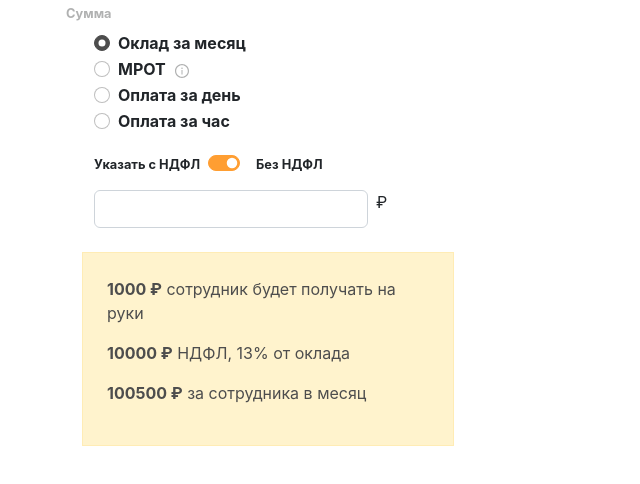
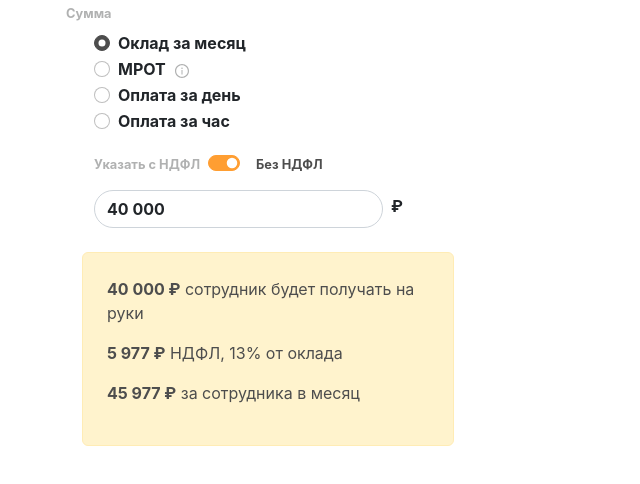
Before and after one commit to OlgaDrozdova/salary-radio-list, a React (Create React App) app: page / in a window 1280 px wide. Shown: the top 484 px of the page, without its empty margins (0-640 px from the left). Built offline with nearby package versions, Linux system fonts and the light colour scheme.

Commit message:
add logic for salary

```diff
--- a/src/components/ControlSalary.tsx
+++ b/src/components/ControlSalary.tsx
@@ -11,7 +11,8 @@ import {
 import MoneyInput from './MoneyInput';
 import NDFLSwitcher from './NDFLSwitcher';
 import PayTypeRadioGroup from './PayTypeRadioGroup';
-import { PayType } from '../helpers/common';
+import { ndfl, PayType } from '../helpers/common';
+import { numberWithSpaces } from '../helpers/numberWithSpaces';
 
 interface FormData {
   salaryType?: string;
@@ -22,7 +23,7 @@ interface FormData {
 const testData = {
   salaryType: PayType.PAY_MONTHLY,
   isNDFL: true,
-  moneyInput: 0,
+  moneyInput: 40000,
 };
 
 const ControlSalary: React.FC<InjectedFormProps & FormData> = ({
@@ -31,30 +32,36 @@ const ControlSalary: React.FC<InjectedFormProps & FormData> = ({
   isNDFL,
   moneyInput,
 }) => {
-
   const isMROT = salaryType === PayType.MROT;
   const isMonthly = salaryType === PayType.PAY_MONTHLY;
+  const tax = 1 - ndfl / 100;
+  const salaryFact =
+    moneyInput && Math.round(isNDFL ? moneyInput : moneyInput * tax);
+  const salaryCommon =
+    moneyInput && Math.round(isNDFL ? moneyInput / tax : moneyInput);
+  const ndflValue = salaryCommon && salaryFact && salaryCommon - salaryFact;
 
-  console.log(salaryType, isMROT);
   return (
     <Form onSubmit={handleSubmit}>
       <Form.Label className='main-label'>Сумма</Form.Label>
       <Field name='salaryType' component={PayTypeRadioGroup} />
       {!isMROT && (
         <>
-          <Field name='isNDFL-switcher' component={NDFLSwitcher} />
-          <Field name='money-input' component={MoneyInput} />
+          <Field name='isNDFL' component={NDFLSwitcher} />
+          <Field name='moneyInput' component={MoneyInput} />
           {isMonthly && (
             <Alert variant='warning' className='mt-4 p-4 col-4'>
               <>
                 <p>
-                  <b>1000 ₽</b> сотрудник будет получать на руки
+                  <b>{numberWithSpaces(salaryFact)} ₽</b> сотрудник будет
+                  получать на руки
                 </p>
                 <p>
-                  <b>10000 ₽</b> НДФЛ, 13% от оклада
+                  <b>{numberWithSpaces(ndflValue)} ₽</b> НДФЛ, 13% от оклада
                 </p>
                 <p>
-                  <b>100500 ₽</b> за сотрудника в месяц
+                  <b>{numberWithSpaces(salaryCommon)} ₽</b> за сотрудника в
+                  месяц
                 </p>
               </>
             </Alert>
--- a/src/components/MoneyInput.tsx
+++ b/src/components/MoneyInput.tsx
@@ -1,14 +1,25 @@
 import React, { ChangeEvent } from 'react';
+import '../styles/MoneyInput.sass';
 import { Col, Form, Row } from 'react-bootstrap';
-import { WrappedFieldProps } from 'redux-form';
+import { connect } from 'react-redux';
+import { formValueSelector, WrappedFieldProps } from 'redux-form';
+import { MoneyInputLabel, PayType } from '../helpers/common';
+import { numberWithSpaces } from '../helpers/numberWithSpaces';
+import { numberWithoutSpaces } from '../helpers/numberWithoutSpaces';
 
-const MoneyInput: React.FC<WrappedFieldProps> = (props) => {
+interface IMoneyInput {
+  salaryType: PayType;
+}
+const MoneyInput: React.FC<WrappedFieldProps & IMoneyInput> = (props) => {
   const {
     input: { value, onChange },
+    salaryType,
   } = props;
 
   const handleChangeInput = (event: ChangeEvent<HTMLInputElement>) => {
-    onChange(event?.target.value);
+    if (event) {
+      onChange(numberWithoutSpaces(event?.target.value));
+    }
   };
 
   return (
@@ -17,15 +28,26 @@ const MoneyInput: React.FC<WrappedFieldProps> = (props) => {
         <Form.Control
           type='text'
           maxLength={10}
-          value={value}
+          value={numberWithSpaces(value)}
           onChange={handleChangeInput}
+          className='money-input'
+          pattern='\d*'
+          placeholder='0'
         />
       </Col>
       <Col>
-        <Form.Label>₽</Form.Label>
+        <Form.Label className='money-input__label mt-1'>
+          {MoneyInputLabel[salaryType]}
+        </Form.Label>
       </Col>
     </Form.Group>
   );
 };
 
-export default MoneyInput;
+const selector = formValueSelector('salary');
+const connectedMoneyInput = connect((state: any) => {
+  return {
+    salaryType: selector(state, 'salaryType'),
+  };
+})(MoneyInput);
+export default connectedMoneyInput;
--- a/src/components/NDFLSwitcher.tsx
+++ b/src/components/NDFLSwitcher.tsx
@@ -1,24 +1,38 @@
-import React from 'react';
+import React, { ChangeEvent } from 'react';
 import '../styles/NDFLSwitcher.sass';
 import { Form, Row, Col } from 'react-bootstrap';
+import { WrappedFieldProps } from 'redux-form';
 
-const NDFLSwitcher: React.FC = () => {
+const NDFLSwitcher: React.FC<WrappedFieldProps> = (props) => {
+  const {
+    input: { value, onChange },
+  } = props;
+
+  const handleOnChangeNDFL = (event: ChangeEvent<HTMLInputElement>) => {
+    if (event) {
+      onChange(event.target.checked);
+    }
+  };
   return (
     <Form.Group as={Row} className='mx-2 my-2 row-cols-auto g-2'>
       <Col>
-        <Form.Label className='ndfl-label'>Указать с НДФЛ</Form.Label>
+        <Form.Label className={'ndfl-label__on' + (!value ? ' active' : '')}>
+          Указать с НДФЛ
+        </Form.Label>
       </Col>
       <Col>
         <Form.Check
           type='switch'
           id='ndfl-switcher'
           defaultChecked
-          // checked={true}
-          onChange={() => {}}
+          checked={value}
+          onChange={handleOnChangeNDFL}
         />
       </Col>
       <Col>
-        <Form.Label className='ndfl-label'>Без НДФЛ</Form.Label>
+        <Form.Label className={'ndfl-label__off' + (value ? ' active' : '')}>
+          Без НДФЛ
+        </Form.Label>
       </Col>
     </Form.Group>
   );
--- a/src/components/PayTypeRadioGroup.tsx
+++ b/src/components/PayTypeRadioGroup.tsx
@@ -11,7 +11,9 @@ const PayTypeRadioGroup: React.FC<WrappedFieldProps> = (props) => {
   } = props;
 
   const handleChangeSalaryType = (event: ChangeEvent<HTMLInputElement>) => {
-    onChange(event?.target.value);
+    if (event) {
+      onChange(event.target.value);
+    }
   };
 
   return (
--- a/src/helpers/common.ts
+++ b/src/helpers/common.ts
@@ -4,3 +4,12 @@ export enum PayType {
     PAY_DAILY = 'Оплата за день',
     PAY_HOUR = 'Оплата за час'
 };
+
+export const MoneyInputLabel: { [key in PayType]: string } = {
+    [PayType.PAY_MONTHLY]: '₽',
+    [PayType.MROT]: '',
+    [PayType.PAY_DAILY]: '₽ в день',
+    [PayType.PAY_HOUR]: '₽ в час',
+};
+
+export const ndfl = 13;
--- /dev/null
+++ b/src/helpers/numberWithSpaces.ts
@@ -0,0 +1,4 @@
+export const numberWithSpaces = (x: number | undefined): string => {
+    if (!x) return '';
+    return x.toString().replace(/\B(?=(\d{3})+(?!\d))/g, " ");
+}
--- /dev/null
+++ b/src/helpers/numberWithoutSpaces.ts
@@ -0,0 +1,4 @@
+export const numberWithoutSpaces = (x: string): number => {
+    const output = parseInt(x.replace(/\D/g, ''))
+    return !output ? 0 : output;
+}
--- a/src/styles/ControlSalary.sass
+++ b/src/styles/ControlSalary.sass
@@ -3,7 +3,7 @@
 
 .alert
     border-radius: 0
-    color: $primary-text
+    color: $primary-text !important
 
 .main-label
     color: $second-text
--- /dev/null
+++ b/src/styles/MoneyInput.sass
@@ -0,0 +1,15 @@
+@import '~bootstrap/scss/bootstrap'
+@import './common'
+
+.money-input
+    border-radius: $input-height
+    font-weight: 700
+    outline: none
+
+.money-input__label
+    font-weight: 700
+
+input::-webkit-outer-spin-button,
+input::-webkit-inner-spin-button
+    -webkit-appearance: none
+    margin: 0
--- a/src/styles/NDFLSwitcher.sass
+++ b/src/styles/NDFLSwitcher.sass
@@ -5,6 +5,13 @@
     background-color: $active-switch-color
     border-color: $active-switch-color
 
-.ndfl-label
+.ndfl-label__on,
+.ndfl-label__off
   font-weight: 700
   font-size: 0.8rem
+  color: $second-text
+  &.active
+    color: $primary-text
+
+.tooltip-icon
+  cursor: pointer
--- a/src/styles/index.sass
+++ b/src/styles/index.sass
@@ -10,6 +10,9 @@ body
 code
     font-family: source-code-pro, Menlo, Monaco, Consolas, 'Courier New', monospace
 
+input:focus
+    box-shadow: none !important
+
 input[type='radio'],
 input[type='checkbox']
     cursor: pointer
```
